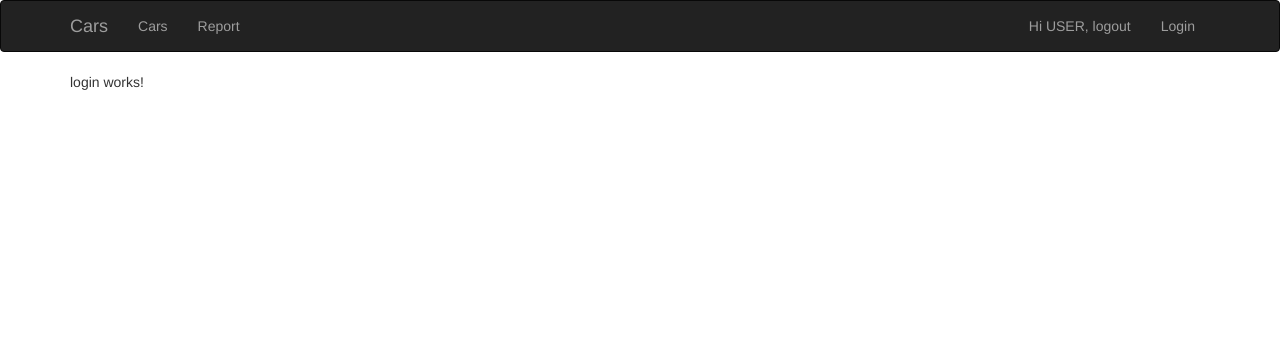
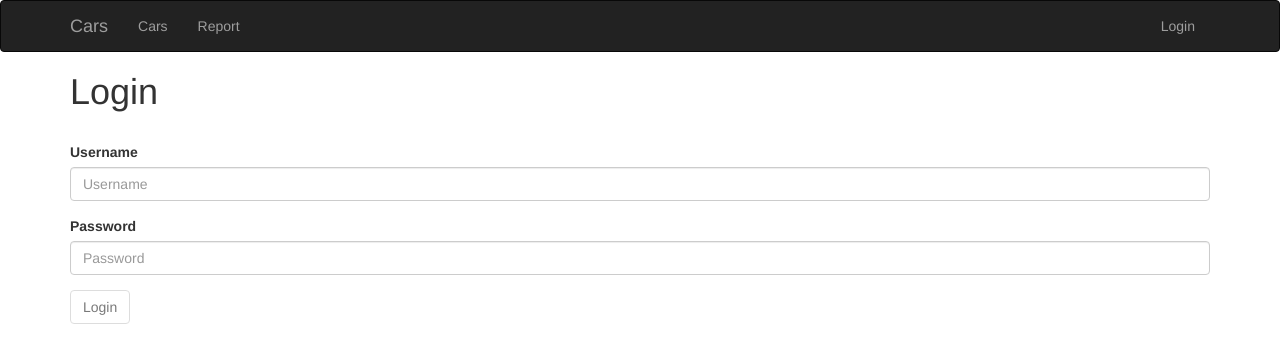
Before and after one commit to milan-ka-sk/cars-with-admin, an Angular app: page /login in a window 1280 px wide. Shown: the top 362 px of the page. Built offline with nearby package versions, Linux system fonts and the light colour scheme.

Commit message:
implemented the login/logout functionality

```diff
--- a/src/app/app.module.ts
+++ b/src/app/app.module.ts
@@ -1,5 +1,6 @@
 import { BrowserModule } from '@angular/platform-browser';
 import { NgModule } from '@angular/core';
+import { FormsModule }   from '@angular/forms';
 
 import { AppComponent } from './app.component';
 import { CarsListComponent } from './components/cars-list/cars-list.component';
@@ -12,6 +13,7 @@ import { RoutingModule } from './routing.module';
 import { NavBarComponent } from './components/nav-bar/nav-bar.component';
 import { ReportComponent } from './components/report/report.component';
 import { CarService } from './services/car.service';
+import { LoginService } from './services/login.service';
 
 
 
@@ -29,9 +31,10 @@ import { CarService } from './services/car.service';
   ],
   imports: [
     BrowserModule,
+    FormsModule,
     RoutingModule
   ],
-  providers: [CarService],
+  providers: [CarService, LoginService],
   bootstrap: [AppComponent]
 })
 export class AppModule { }
--- a/src/app/components/admin-add-car/admin-add-car.component.ts
+++ b/src/app/components/admin-add-car/admin-add-car.component.ts
@@ -1,4 +1,6 @@
 import { Component, OnInit } from '@angular/core';
+import { Router } from '@angular/router';
+
 
 @Component({
   selector: 'app-admin-add-car',
@@ -7,9 +9,12 @@ import { Component, OnInit } from '@angular/core';
 })
 export class AdminAddCarComponent implements OnInit {
 
-  constructor() { }
+  constructor(private router: Router) { }
 
   ngOnInit() {
+    if(!localStorage.getItem("rightsToLogin")) {
+      this.router.navigateByUrl('/login');
+    }
   }
 
 }
--- a/src/app/components/admin-cars-list/admin-cars-list.component.ts
+++ b/src/app/components/admin-cars-list/admin-cars-list.component.ts
@@ -1,4 +1,6 @@
 import { Component, OnInit } from '@angular/core';
+import { Router } from '@angular/router';
+
 
 @Component({
   selector: 'app-admin-cars-list',
@@ -7,9 +9,12 @@ import { Component, OnInit } from '@angular/core';
 })
 export class AdminCarsListComponent implements OnInit {
 
-  constructor() { }
+  constructor(private router: Router) { }
 
   ngOnInit() {
+    if(!localStorage.getItem("rightsToLogin")) {
+      this.router.navigateByUrl('/login');
+    }
   }
 
 }
--- a/src/app/components/admin-edit-car/admin-edit-car.component.ts
+++ b/src/app/components/admin-edit-car/admin-edit-car.component.ts
@@ -1,4 +1,6 @@
 import { Component, OnInit } from '@angular/core';
+import { Router } from '@angular/router';
+
 
 @Component({
   selector: 'app-admin-edit-car',
@@ -7,9 +9,12 @@ import { Component, OnInit } from '@angular/core';
 })
 export class AdminEditCarComponent implements OnInit {
 
-  constructor() { }
+  constructor(private router: Router) { }
 
   ngOnInit() {
+    if(!localStorage.getItem("rightsToLogin")) {
+      this.router.navigateByUrl('/login');
+    }
   }
 
 }
--- a/src/app/components/login/login.component.html
+++ b/src/app/components/login/login.component.html
@@ -1,3 +1,33 @@
-<p>
-  login works!
-</p>
+<h1 class="page-title">Login</h1>
+<div class="alert alert-danger" *ngIf="loginFailed">
+    <p>Invalid credentials.</p>
+</div>
+<!-- <div class="alert alert-success" *ngIf="userRegistered">
+    <p>Thank you for registering, you can now login.</p>
+</div>   -->
+<form novalidate #f="ngForm" (ngSubmit)="login(f)">
+    <div class="form-group">
+        <label for="">Username</label>
+        <input type="text" class="form-control" placeholder="Username" name="username" [(ngModel)]="username" #userName="ngModel" minlength="2" required>
+    </div>
+    <div class="alert alert-danger" *ngIf="userName.errors?.required && userName.touched">
+        Username is required.
+    </div>
+    <div class="alert alert-danger" *ngIf="userName.errors?.minlength && userName.touched">
+        Minimum length is 2.
+    </div>
+
+    <div class="form-group">
+        <label for="">Password</label>
+        <input type="password" class="form-control" placeholder="Password" name="password" [(ngModel)]="password" #userPassword="ngModel" minlength="4" required>
+    </div>
+    <div class="alert alert-danger" *ngIf="userPassword.errors?.required && userPassword.touched">
+        Password is required.
+    </div>
+    <div class="alert alert-danger" *ngIf="userPassword.errors?.minlength && userPassword.touched">
+        Minimum length is 4.
+    </div>
+    <div class="form-group">
+        <button class="btn btn-default" [disabled]="!f.valid">Login</button>
+    </div>
+</form>
--- a/src/app/components/login/login.component.ts
+++ b/src/app/components/login/login.component.ts
@@ -1,4 +1,8 @@
 import { Component, OnInit } from '@angular/core';
+import { Router } from '@angular/router';
+import { LoginService } from 'src/app/services/login.service';
+import {User} from '../../interfaces/user';
+
 
 @Component({
   selector: 'app-login',
@@ -7,9 +11,42 @@ import { Component, OnInit } from '@angular/core';
 })
 export class LoginComponent implements OnInit {
 
-  constructor() { }
+  public loginFailed: boolean = false;
+  public userRegistered: boolean = false;
+
+  constructor(
+    private router: Router,
+    private loginService: LoginService
+  ) { }
 
   ngOnInit() {
+
+    if(localStorage.getItem("rightsToLogin")) {
+      this.router.navigateByUrl('admin/cars');
+    }
   }
 
+  login({value, valid}){
+    if(valid){
+
+      let canLogin = this.loginService.login(value); // returns true or false
+
+      if(canLogin) {
+
+        localStorage.setItem("rightsToLogin", "yes");
+        this.router.navigateByUrl('admin/cars');
+
+      } else{
+
+        this.loginFailed = true;
+        setTimeout(function(){
+          this.loginFailed = false;
+        }.bind(this), 2000);
+
+      }
+
+    } else{
+      console.log("Form is not valid");
+    }
+  }
 }
--- a/src/app/components/logout/logout.component.ts
+++ b/src/app/components/logout/logout.component.ts
@@ -1,4 +1,5 @@
 import { Component, OnInit } from '@angular/core';
+import { Router } from '@angular/router';
 
 @Component({
   selector: 'app-logout',
@@ -7,9 +8,16 @@ import { Component, OnInit } from '@angular/core';
 })
 export class LogoutComponent implements OnInit {
 
-  constructor() { }
+  constructor(private router: Router) { }
 
   ngOnInit() {
+    console.log("LOGOUT local st " + localStorage.getItem("rightsToLogin"));
+    if(localStorage.getItem("rightsToLogin")){
+      localStorage.removeItem("rightsToLogin");
+      this.router.navigateByUrl('');
+    } else{
+      this.router.navigateByUrl('login');
+    }
   }
 
 }
--- a/src/app/components/nav-bar/nav-bar.component.html
+++ b/src/app/components/nav-bar/nav-bar.component.html
@@ -15,13 +15,11 @@
                 <li routerLinkActive="active"><a [routerLink]="['/report']">Report</a></li>
             </ul>
 
-            <!-- <ul class="nav navbar-nav navbar-right" *ngIf="!userLoggedIn"> -->
-            <ul class="nav navbar-nav navbar-right">
+            <ul class="nav navbar-nav navbar-right" *ngIf="!isLoggedIn">
                 <li><a routerLink="/login">Login</a></li>
             </ul>
-            <!-- <ul class="nav navbar-nav navbar-right" *ngIf="userLoggedIn"> -->
-            <ul class="nav navbar-nav navbar-right">
-                <li><a routerLink="/logout">Hi USER, logout</a></li>
+            <ul class="nav navbar-nav navbar-right" *ngIf="isLoggedIn">
+                <li><a routerLink="/logout">Logout</a></li>
             </ul>
         </div>
         <!--/.nav-collapse -->
--- a/src/app/components/nav-bar/nav-bar.component.ts
+++ b/src/app/components/nav-bar/nav-bar.component.ts
@@ -8,9 +8,20 @@ import { Component, OnInit } from '@angular/core';
 export class NavBarComponent implements OnInit {
 
   title = 'Cars';
+
+  get isLoggedIn(){
+    console.log("get isLoggedIn ");
+
+    if(localStorage.getItem("rightsToLogin")) {
+      return true;
+    }
+    return false;
+  }
+
   constructor() { }
 
   ngOnInit() {
+
   }
 
 }
--- /dev/null
+++ b/src/app/interfaces/user.ts
@@ -0,0 +1,4 @@
+export interface User {
+    username: string,
+    password: string;
+}
--- /dev/null
+++ b/src/app/services/login.service.ts
@@ -0,0 +1,29 @@
+import { Injectable } from '@angular/core';
+import {User} from '../interfaces/user';
+
+//
+// this is just a fake and very simple implementation
+// just for demonstration
+//
+
+
+
+@Injectable()
+export class LoginService {
+
+  // fake and just for demonstration - by no means a real world implementation
+  private validUser: User = {
+    username: "admin",
+    password: "pass"
+  }
+
+  constructor() { }
+
+  login(user: User): boolean{
+    if(user.username === this.validUser.username  && user.password === this.validUser.password){
+      console.log("service true");
+      return true;
+    }
+    return false;
+  }
+}
```
Also changed, not shown: src/app/interfaces/engine.ts (line endings or trailing spaces).
